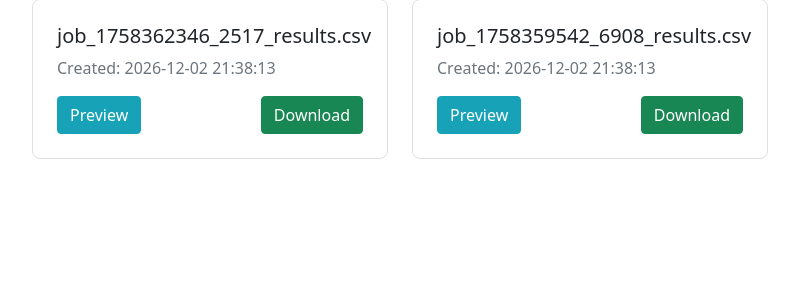
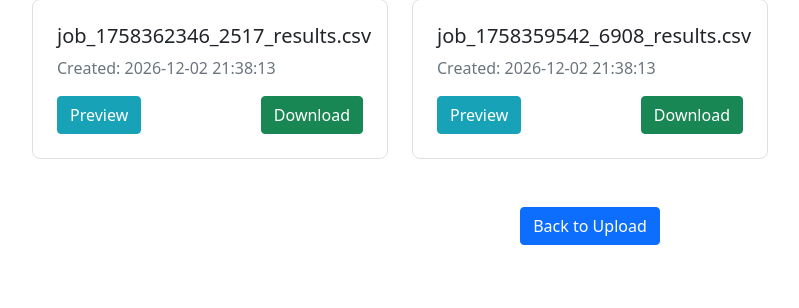
Before and after one commit to FaithFamous2/skiptrace, a Flask app: page /downloads in a window 1280 px wide. Shown: the part 465-773 px from the top of the page, without its empty margins (50-849 px from the left). Run offline with Flask 3, Linux system fonts and the light colour scheme.

Commit message:
New changes

```diff
--- a/templates/download_jobs.html
+++ b/templates/download_jobs.html
@@ -101,6 +101,7 @@
                                     </div>
                                 </div>
                             </div>
+
                         {% endfor %}
                     </div>
                 {% else %}
@@ -109,6 +110,9 @@
                     </div>
                 {% endif %}
             </div>
+        </div>
+        <div class="text-center mt-4">
+            <a href="/" class="btn btn-primary">Back to Upload</a>
         </div>
     </div>
 
```
